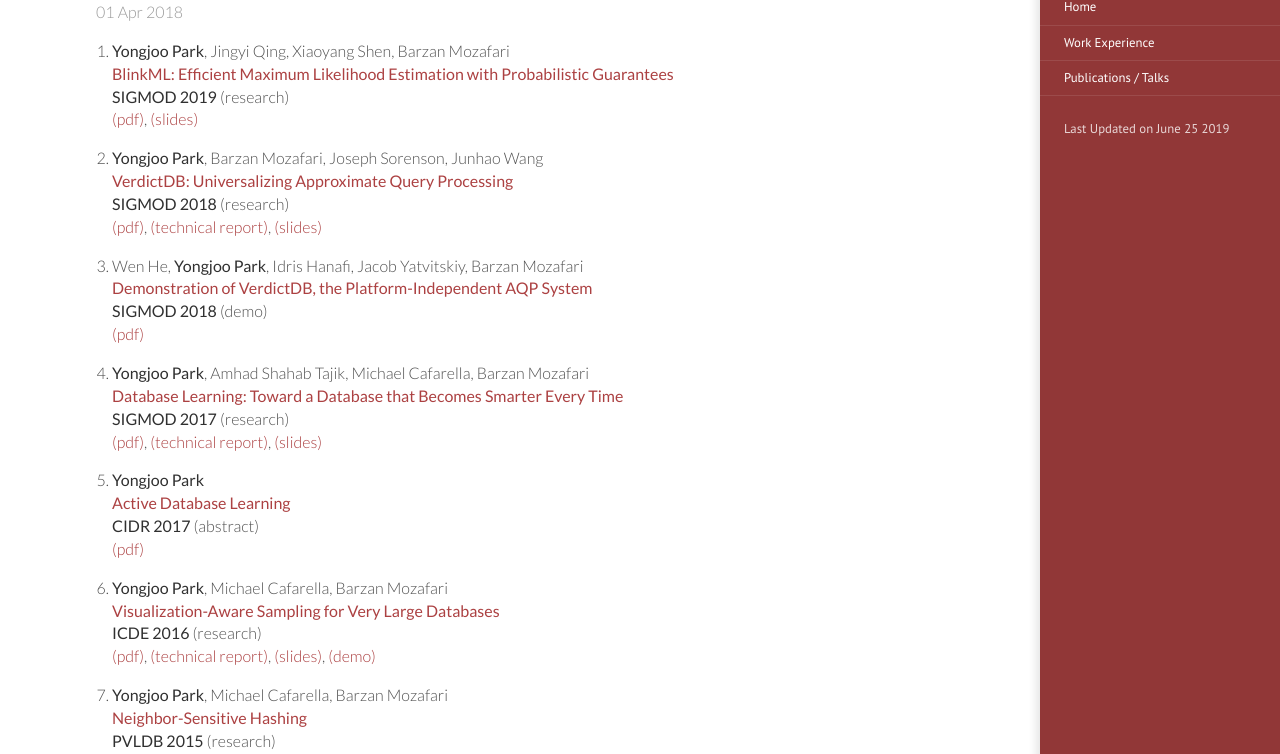
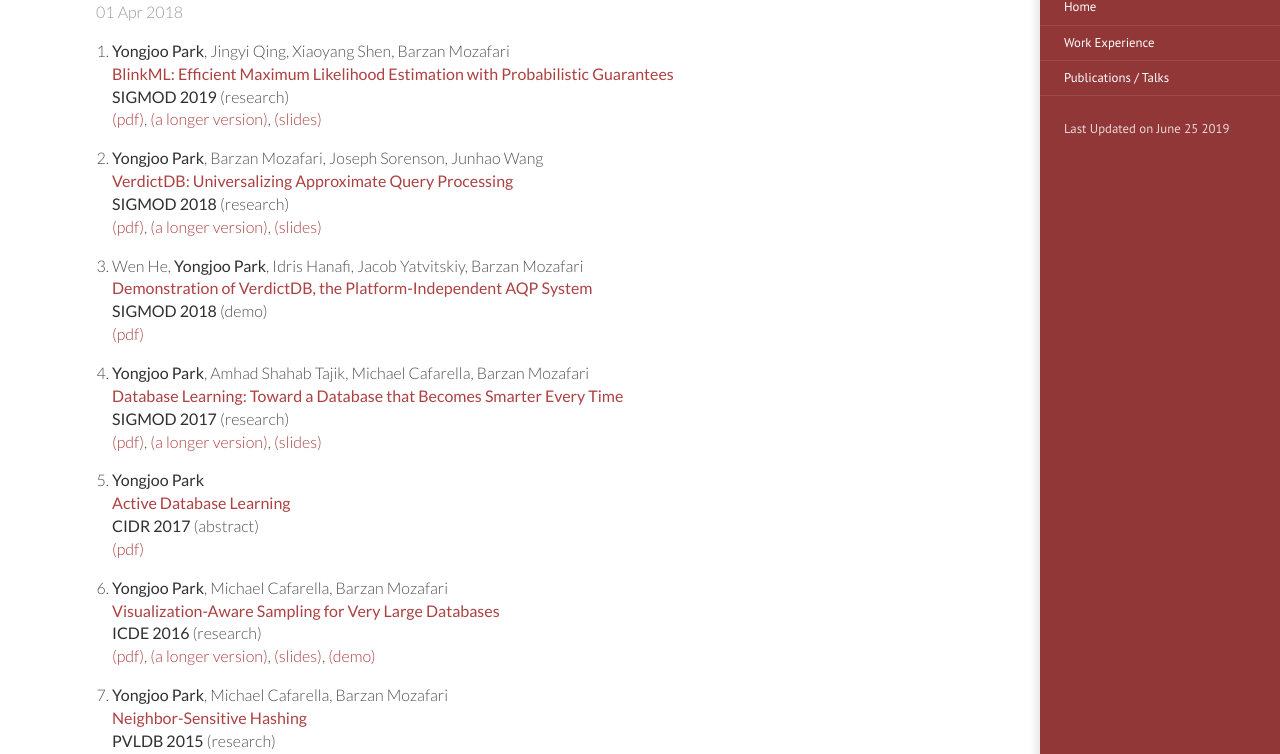
Before and after one commit to pyongjoo/pyongjoo.github.io, a Jekyll site: the page built from _texts/2018-04-01-publication.md, in a window 1280 px wide and 1231 px high. Shown: the part 150-904 px from the top of the window. Built offline with Jekyll 4.4.1, drawn with Linux system fonts in a browser that asks for light colours.

Commit message:
Update 2018-04-01-publication.md

```diff
--- a/_texts/2018-04-01-publication.md
+++ b/_texts/2018-04-01-publication.md
@@ -8,13 +8,14 @@
    **[BlinkML: Efficient Maximum Likelihood Estimation with Probabilistic Guarantees](http://sigmod2019.org/)**
    **SIGMOD 2019** (research)
    [(pdf)]({{ site.url }}/resources/blinkml_sigmod19_pdf.pdf),
+   [(a longer version)](https://arxiv.org/pdf/1812.10564.pdf),
    [(slides)]({{ site.url }}/resources/yongjoo_blinkml_slides.pdf)
 
 1. **Yongjoo Park**, Barzan Mozafari, Joseph Sorenson, Junhao Wang
    **[VerdictDB: Universalizing Approximate Query Processing](https://dl.acm.org/citation.cfm?id=3196905)**
    **SIGMOD 2018** (research)
    [(pdf)](https://dl.acm.org/citation.cfm?id=3196905),
-   [(technical report)](https://arxiv.org/abs/1804.00770),
+   [(a longer version)](https://arxiv.org/abs/1804.00770),
    [(slides)]({{ site.url }}/resources/verdictdb_sigmod18.pdf)
 
 1. Wen He, **Yongjoo Park**, Idris Hanafi, Jacob Yatvitskiy, Barzan Mozafari
@@ -26,7 +27,7 @@
    **[Database Learning: Toward a Database that Becomes Smarter Every Time](http://dl.acm.org/citation.cfm?doid=3035918.3064013)**
    **SIGMOD 2017** (research)
    [(pdf)](http://dl.acm.org/citation.cfm?doid=3035918.3064013),
-   [(technical report)](https://arxiv.org/abs/1703.05468),
+   [(a longer version)](https://arxiv.org/abs/1703.05468),
    [(slides)]({{ site.url }}/resources/db-learning-slides-sigmod17.pdf)
 
 1. **Yongjoo Park**
@@ -38,7 +39,7 @@
    **[Visualization-Aware Sampling for Very Large Databases]({{ site.url }}/resources/ypark_icde16.pdf)**
    **ICDE 2016** (research)
    [(pdf)]({{ site.url }}/resources/ypark_icde16.pdf),
-   [(technical report)](http://arxiv.org/abs/1510.03921),
+   [(a longer version)](http://arxiv.org/abs/1510.03921),
    [(slides)]({{ site.url }}/resources/vas_slides_icde16.pdf),
    [(demo)](http://yongjoopark.com/vas/)
 
```
